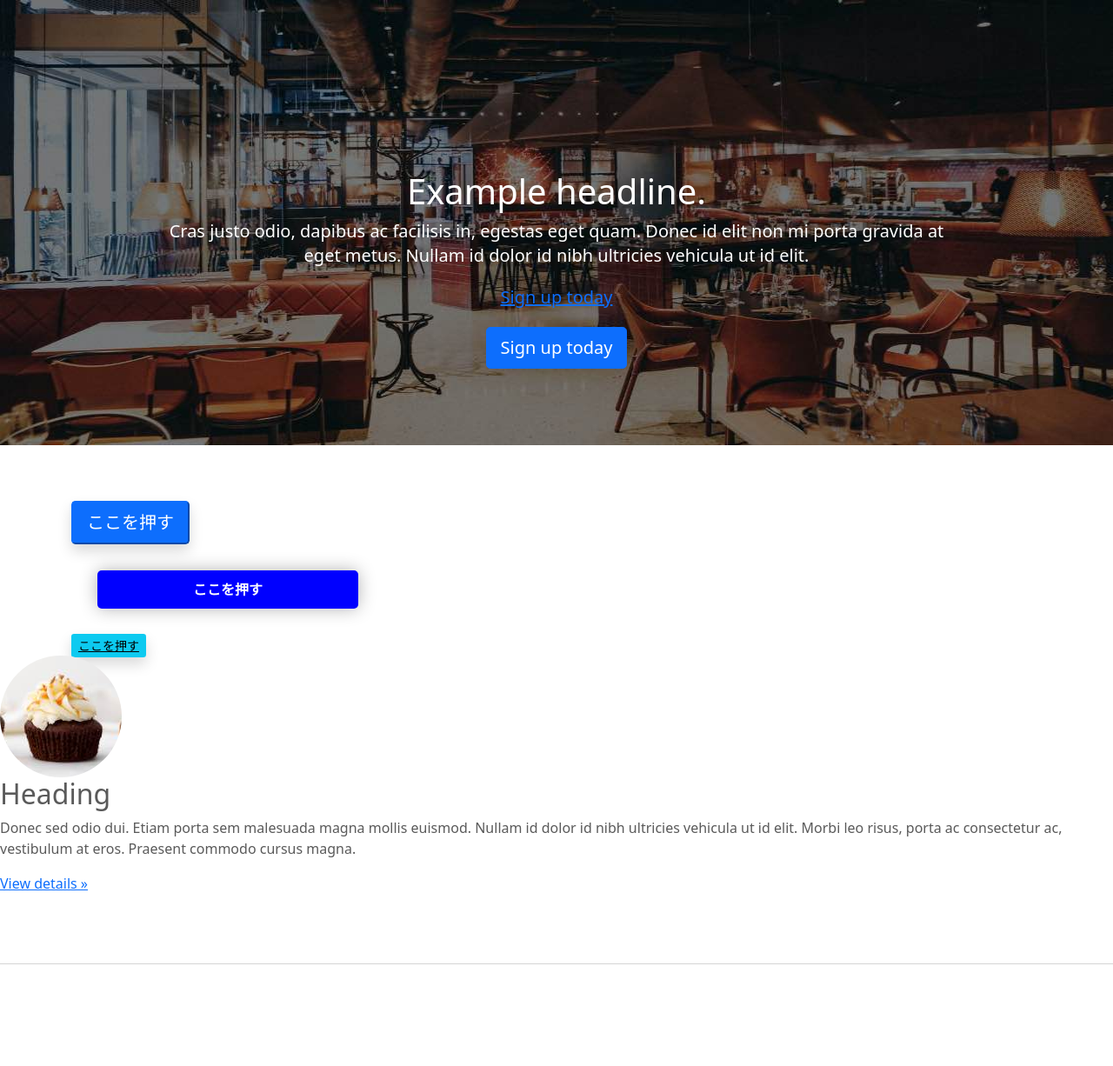
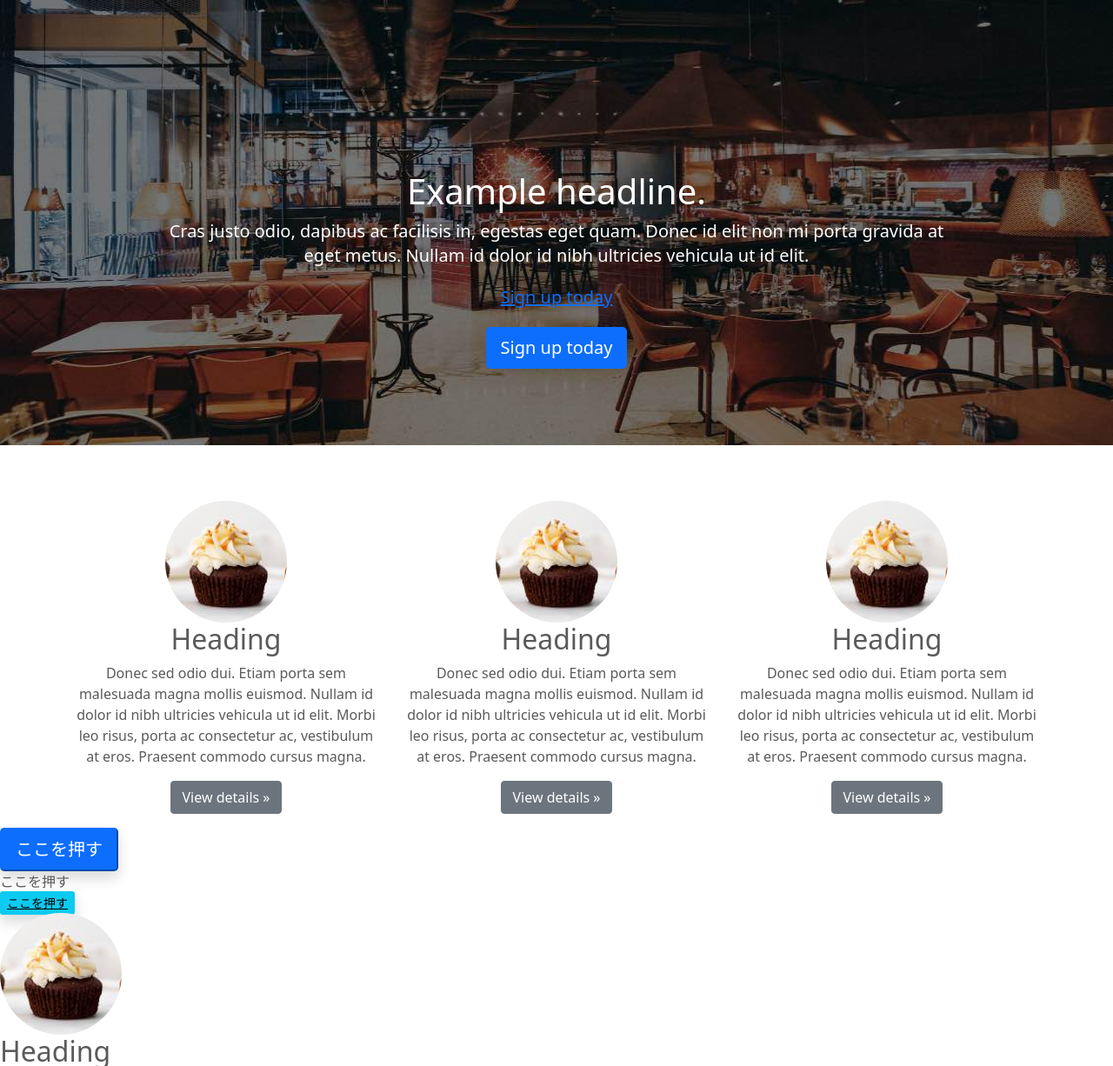
Before and after one commit to ikko-0403/Bootstrap, a plain HTML site: page code_for_bootstrap_practice/index_for_student.html in a window 1280 px wide. Shown: the top 1226 px of the page at 87% size. Drawn offline with nearby package versions, Linux system fonts and the light colour scheme.

Commit message:
カラム分割

```diff
--- a/code_for_bootstrap_practice/index_for_student.html
+++ b/code_for_bootstrap_practice/index_for_student.html
@@ -48,30 +48,50 @@
     </div>
     <!-- カールセル終了 -->
 
-    <div class="container">
 
-      <style>
-        .button-test {
-          /* パディング(余白)上下方向10px 左右方向30px */
-          padding: 10px 30px;
-          /* ボタンの幅 300px */
-          width: 300px;
-          /* 背景色 青 */
-          background-color: blue;
-          /* フォント色 白 */
-          color: white;
-          /* テキスト中央揃え */
-          text-align: center;
-          /* フォントを太く */
-          font-weight: bold;
-          /* ボタンの角を丸める */
-          border-radius: 5px;
-          /* 上下左右方向の余白外側30px */
-          margin: 30px;
-          /* ボタンの影 */
-          box-shadow: 0 0 20px 0 rgba(0, 0, 0, 30%);
-        }
-      </style>
+<div class="container">
+  <div class="row">
+   <div class="col-md-4 text-center">
+
+     <!-- start col-lg-4 -->
+     <img src="img/cake.jpg" class="rounded-circle" alt="サンプル画像2">
+
+     <h2>Heading</h2>
+     <p>
+       Donec sed odio dui. Etiam porta sem malesuada magna mollis
+       euismod. Nullam id dolor id nibh ultricies vehicula ut id elit.
+       Morbi leo risus, porta ac consectetur ac, vestibulum at eros.
+       Praesent commodo cursus magna.
+     </p>
+     <p><a class="btn btn-secondary" href="#" role="button">View details &raquo;</a></p>
+   </div>
+   <div class="col-md-4 text-center">
+     <!-- start col-lg-4 -->
+     <img src="img/cake.jpg" class="rounded-circle" alt="サンプル画像2">
+     <h2>Heading</h2>
+     <p>
+       Donec sed odio dui. Etiam porta sem malesuada magna mollis
+       euismod. Nullam id dolor id nibh ultricies vehicula ut id elit.
+       Morbi leo risus, porta ac consectetur ac, vestibulum at eros.
+       Praesent commodo cursus magna.
+     </p>
+     <p><a class="btn btn-secondary" href="#" role="button">View details &raquo;</a></p>
+   </div>
+   <div class="col-md-4 text-center">
+     <!-- start col-lg-4 -->
+     <img src="img/cake.jpg" class="rounded-circle" alt="サンプル画像2">
+     <h2>Heading</h2>
+     <p>
+       Donec sed odio dui. Etiam porta sem malesuada magna mollis
+       euismod. Nullam id dolor id nibh ultricies vehicula ut id elit.
+       Morbi leo risus, porta ac consectetur ac, vestibulum at eros.
+       Praesent commodo cursus magna.
+     </p>
+     <p><a class="btn btn-secondary" href="#" role="button">View details &raquo;</a></p>
+   </div>
+  </div>
+</div>
+
 
       <!-- buttonテスト -->
      <button class="btn-primary btn-lg shadow">ここを押す</button>
```
